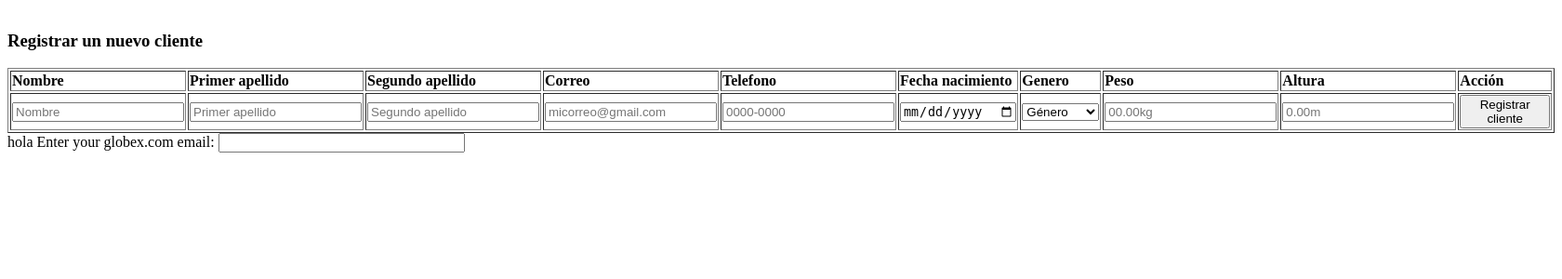
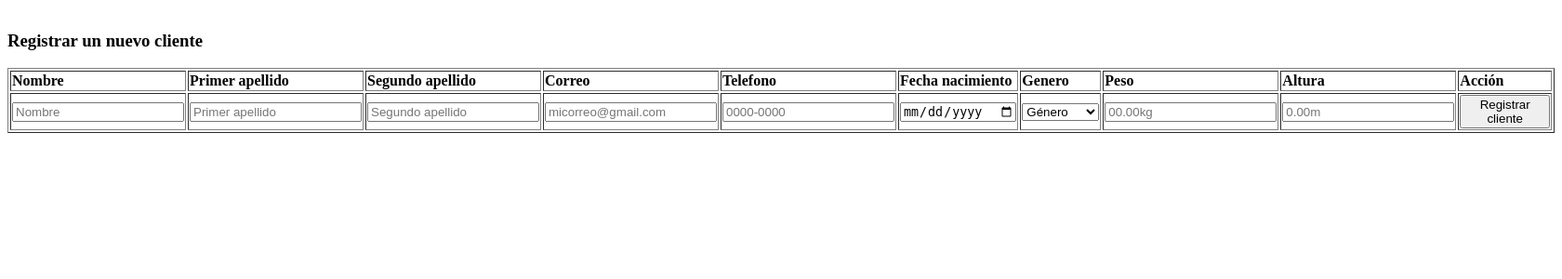
Before and after one commit to DarkGods04/ProyectoGymnasioParadigmas, a PHP site: page /listarClientes.php in a window 1680 px wide. Shown: the part 396-696 px from the top of the page at 93% size. Run offline with PHP 8.4, Linux system fonts and the light colour scheme; data comes from the database, SQL or seed files in the repository.

Commit message:
Update listarClientes.php

```diff
--- a/ProyectoGimnasio/view/listarClientes.php
+++ b/ProyectoGimnasio/view/listarClientes.php
@@ -209,10 +209,7 @@ include '../business/clienteBusiness.php';
                     </tr>
                 </tbody>
             </table>
-   hola
-            <label for="email">Enter your globex.com email:</label>
 
-                        <input type="email" id="email" pattern=".+@globex\.com" size="30" required>
         </form>
     </div>
 
```
